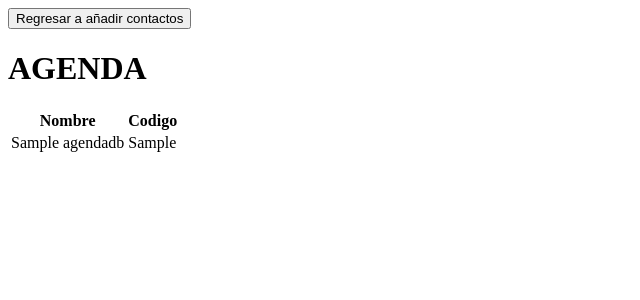
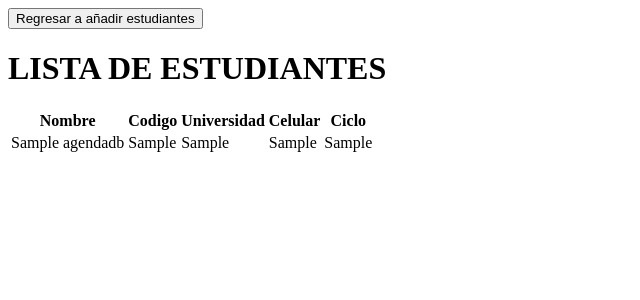
Before and after one commit to NewtPi/PC2GIT, a PHP site: page /abrirSQL.php in a window 1280 px wide. Shown: the top 300 px of the page, without its empty margins (0-640 px from the left). Run offline with PHP 8.4, Linux system fonts and the light colour scheme; tables that the repository leaves empty or names only in its code hold one stand-in row (values such as "Sample post"); data that the repository does not hold is empty.

Commit message:
Primer commit

```diff
--- a/abrirSQL.php
+++ b/abrirSQL.php
@@ -1,30 +1,33 @@
 <head>
-    <title>BIENVENIDO A SU AGENDA DE CONTACTOS</title>
+    <title>BIENVENIDO A LISTA DE ESTUDIANTES</title>
 </head>
 
 <form action="index.php" method="POST">
 
-    <button type="submit" name="regresar">Regresar a añadir contactos</button>
+    <button type="submit" name="regresar">Regresar a añadir estudiantes</button>
 
 </form>
 
 <?php
 $conn=new mysqli('us-cdbr-east-05.cleardb.net','bbe40a4158d781','bad350f8','heroku_05ba08bf857ea97');
 
-$sql="SELECT nombre, codigo FROM agendadb";
+$sql="SELECT nombre, codigo, universidad, celular, ciclo FROM agendadb";
 $result=mysqli_query($conn, $sql);
 ?>
 
 
 <body>
 
-<h1>AGENDA</h1>
+<h1>LISTA DE ESTUDIANTES</h1>
 
 <table class="table">
   <thead>
     <tr>
       <th scope="col">Nombre</th>
       <th scope="col">Codigo</th>
+      <th scope="col">Universidad</th>
+      <th scope="col">Celular</th>
+      <th scope="col">Ciclo</th>
     </tr>
   </thead>
   <tbody>
@@ -34,9 +37,15 @@ if ($result) {
     while ($row=mysqli_fetch_assoc($result)) {
         $nombre=$row['nombre'];
         $codigo=$row['codigo'];
+        $universidad=$row['universidad'];
+        $celular=$row['celular'];
+        $ciclo=$row['ciclo'];
         echo ' <tr>
         <td>'.$nombre.'</td>
         <td>'.$codigo.'</td>
+        <td>'.$universidad.'</td>
+        <td>'.$celular.'</td>
+        <td>'.$ciclo.'</td>
       </tr>';
         }
 }
--- a/index.php
+++ b/index.php
@@ -11,8 +11,11 @@
 
 <form action="nuevocontacto.php" method="POST" autocomplete="off">
     <input type="text" name="nombre" placeholder="Ingrese el nombre">;
+    <input type="number" name="codigo" placeholder="Ingrese el codigo">;
 
-    <input type="number" name="codigo" placeholder="Ingrese el codigo">;
+    <input type="number" name="universidad" placeholder="Ingrese universidad">;
+    <input type="number" name="celular" placeholder="Ingrese celular">;
+    <input type="number" name="ciclo" placeholder="Ingrese el ciclo actual">;
 
     <button type="submit" name="submit">Guardar contacto</button>
 
--- a/nuevocontacto.php
+++ b/nuevocontacto.php
@@ -6,8 +6,11 @@ header("Location: index.php?signup=sucess");
 
 $nombre=$_POST['nombre'];
 $codigo=$_POST['codigo'];
+$universidad=$_POST['universidad'];
+$celular=$_POST['celular'];
+$ciclo=$_POST['ciclo'];
 
-$sql="INSERT INTO agendadb (nombre, codigo) VALUES ('$nombre','$codigo')";
+$sql="INSERT INTO agendadb (nombre, codigo, universidad, celular, ciclo) VALUES ('$nombre','$codigo', '$universidad','$celular', '$ciclo')";
 mysqli_query($conn, $sql);
 
 ?>
```
